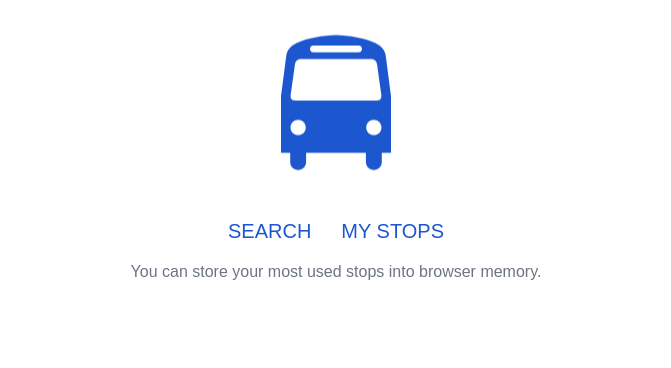
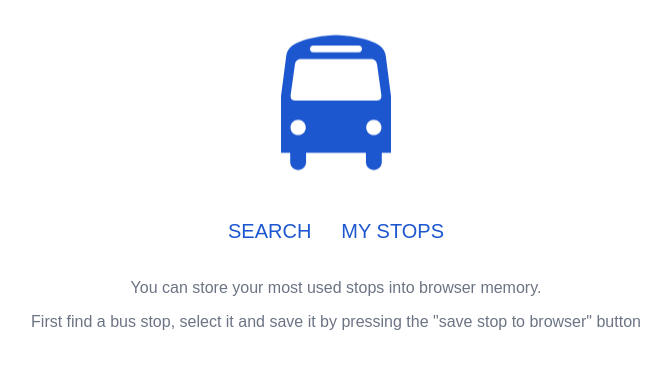
Before and after one commit to ollipirttila/nyssemoni, a React (Create React App) app: page /mystops in a window 1280 px wide. Shown: the top 368 px of the page, without its empty margins (304-975 px from the left). Built offline with nearby package versions, Linux system fonts and the light colour scheme; a web font is replaced by a local one.

Commit message:
update packages. fix minor styles

```diff
--- a/src/features/stopSearch/MyStops.js
+++ b/src/features/stopSearch/MyStops.js
@@ -89,7 +89,11 @@ const MyStops = (props) => {
   return (
     <div className={styles.myStops}>
       <div className={styles.myStopsDescription}>
-        You can store your most used stops into browser memory.
+        <p>You can store your most used stops into browser memory.</p>
+        <p>
+          First find a bus stop, select it and save it by pressing the "save
+          stop to browser" button
+        </p>
       </div>
       <div className={styles.MystopsItemContainer}>{getSavedStops()}</div>
     </div>
--- a/src/features/stopSearch/stopSearch.module.css
+++ b/src/features/stopSearch/stopSearch.module.css
@@ -1,5 +1,5 @@
 .stopSearch {
-  width: 100vw;
+  width: 70vw;
   display: flex;
   flex-direction: column;
   align-items: center;
@@ -52,3 +52,9 @@
   justify-content: center;
   align-items: flex-start;
 }
+
+@media only screen and (max-width: 900px) {
+  .stopSearch {
+    width: 100vw;
+  }
+}
```
Also changed, not shown: 1 other file (tests, documents, lock files or other folders).
